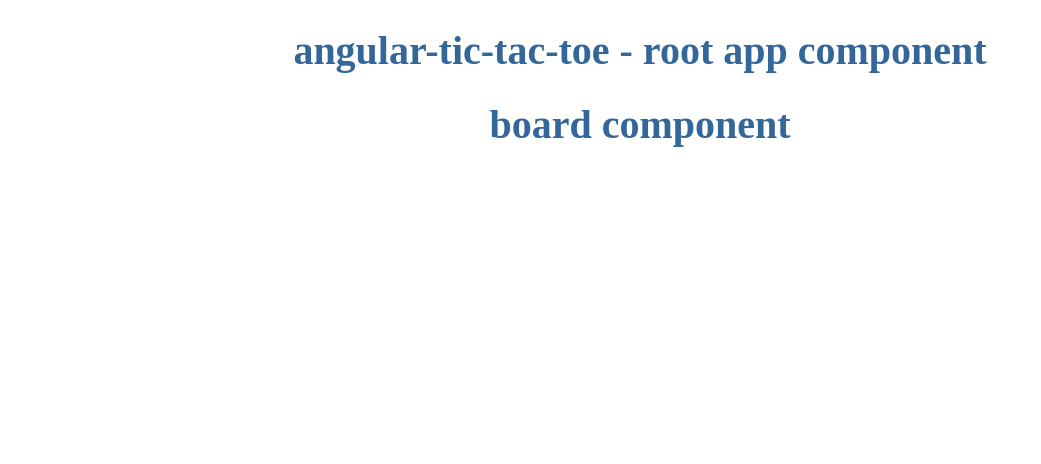
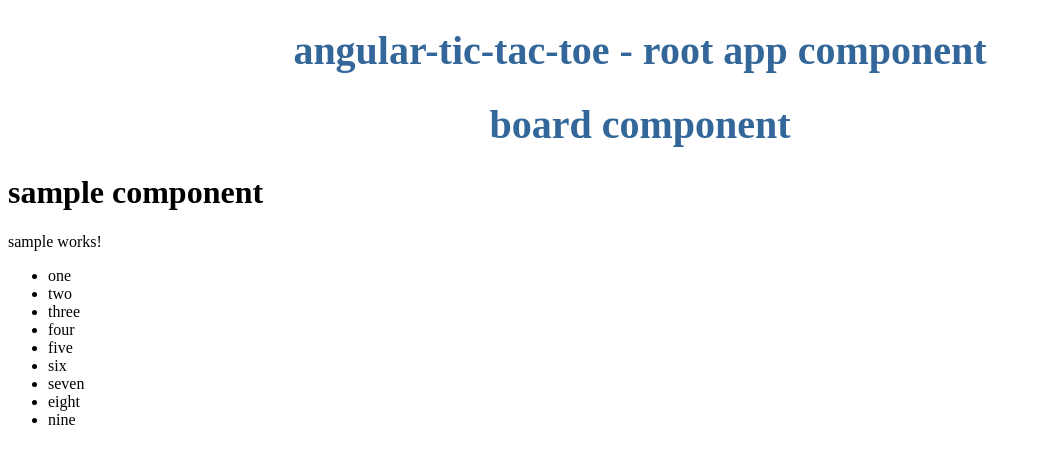
Before and after one commit to DumindaKuruppu/tic-tac-toe-angular, an Angular app: page / in a window 1280 px wide. Shown: the top 464 px of the page, without its empty margins (0-1041 px from the left). Built offline with nearby package versions, Linux system fonts and the light colour scheme.

Commit message:
sample component uses dependency injection

```diff
--- a/src/app/app.component.html
+++ b/src/app/app.component.html
@@ -1,2 +1,3 @@
 <h1>{{title}}</h1>
 <app-tic-tac-toe-board></app-tic-tac-toe-board>
+<app-sample></app-sample>
--- /dev/null
+++ b/src/app/sample/sample.component.html
@@ -0,0 +1,10 @@
+<!--Use ng g c sample to create a new component-->
+<!--Use ng g s sample to create a new service-->
+
+<h1>{{title}}</h1>
+<p>sample works!</p>
+<ul>
+  <li *ngFor="let sample of sampleList" >
+    {{sample}}
+  </li>
+</ul>
--- /dev/null
+++ b/src/app/sample/sample.component.ts
@@ -0,0 +1,16 @@
+import { Component } from '@angular/core';
+import {SampleService} from "./sample.service";
+
+@Component({
+  selector: 'app-sample',
+  templateUrl: './sample.component.html',
+  styleUrls: ['./sample.component.css']
+})
+export class SampleComponent {
+  title = 'sample component';
+  sampleList;
+
+  constructor(service: SampleService) {
+    this.sampleList = service.getSampleList();
+  }
+}
--- /dev/null
+++ b/src/app/sample/sample.service.ts
@@ -0,0 +1,5 @@
+export class SampleService {
+  getSampleList() {
+    return ["one", "two", "three", "four", "five", "six", "seven", "eight", "nine"];
+  }
+}
```
Also changed, not shown: src/app/app.module.ts (+9 -1 lines), src/app/sample/sample.component.css (added), 1 other file (tests, documents, lock files or other folders).
